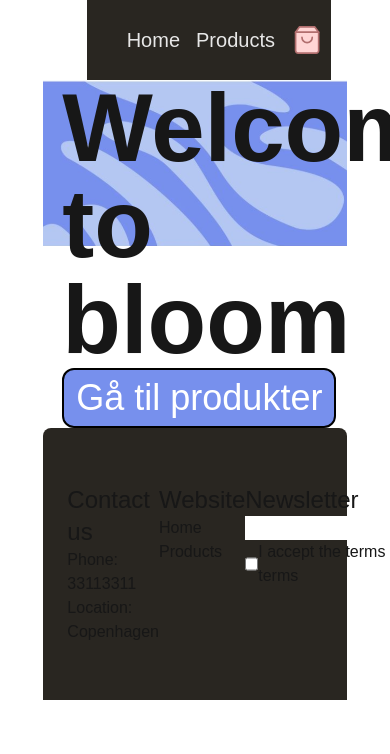
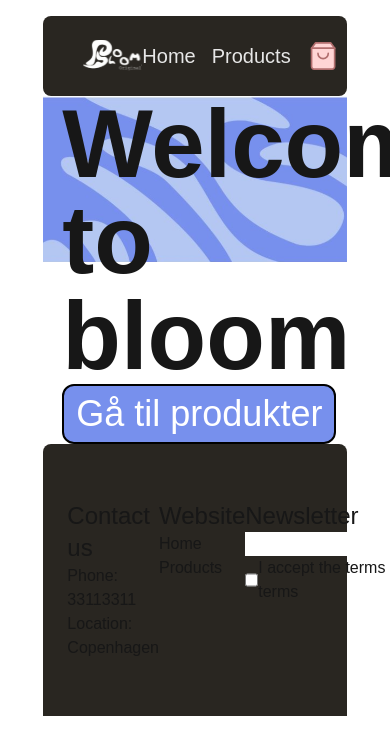
Before and after one commit to laerkehansen/Simple-Shop-Project, a Next.js app: page / in a window 390 px wide. Shown: the top 754 px of the page. Built offline with nearby package versions, Linux system fonts and the light colour scheme.

Commit message:
single view laver responsivt, og header er blevet pænnere

```diff
--- a/src/app/layout.js
+++ b/src/app/layout.js
@@ -25,8 +25,8 @@ export default function RootLayout({ children }) {
   return (
     <html lang="en">
       <body className={`${geistSans.variable} ${geistMono.variable} antialiased bg-white grid grid-cols-[1fr_1fr_2fr_3fr_1fr_1fr] grid-rows-[auto_auto_auto]`}>
-        <header className="col-start-3 col-end-5 grid grid-rows-1">
-          <nav className="flex bg-primary-black text-secondary-gray py-6 text-xl justify-between px-10">
+        <header className="col-start-2 col-end-6 grid grid-rows-1  ">
+          <nav className="flex bg-primary-black text-secondary-gray py-6 text-xl justify-between px-10 rounded-lg mt-4">
             <Link href="/">
               <Image src={Logo} alt="logo af brandet" />
             </Link>
--- a/src/app/products/[id]/page.js
+++ b/src/app/products/[id]/page.js
@@ -8,9 +8,9 @@ const Product = async ({ params }) => {
   let product = await response.json();
 
   return (
-    <section className="col-start-2 col-end-6 pt-4 pb-28">
+    <section className="col-start-2 col-end-6 pt-4 pb-28 ">
       <a href="/products">Tilbage</a>
-      <div className="grid-cols-[2fr_1fr] grid gap-5">
+      <div className="lg:grid-cols-[2fr_1fr] grid gap-5">
         <Gallery thumbnail={product.thumbnail} images={product.images} title={product.title} />
         <div className="grid">
           <div>
```
